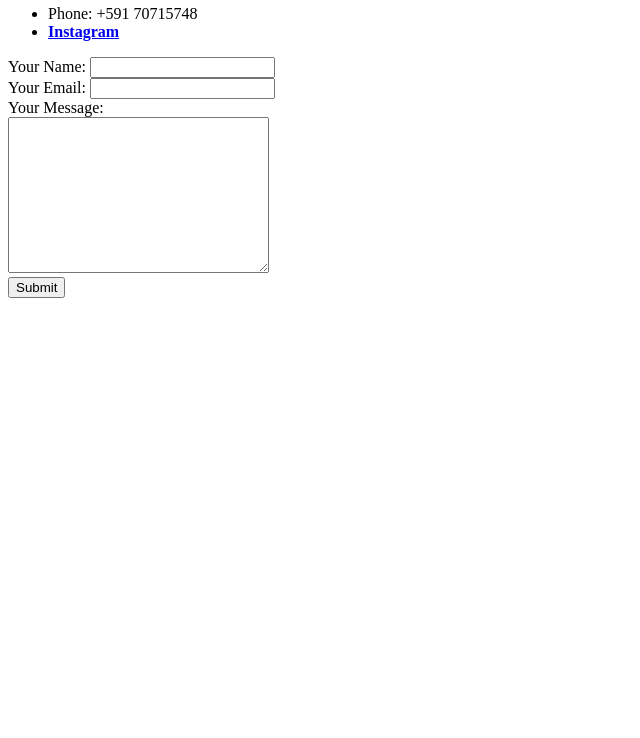
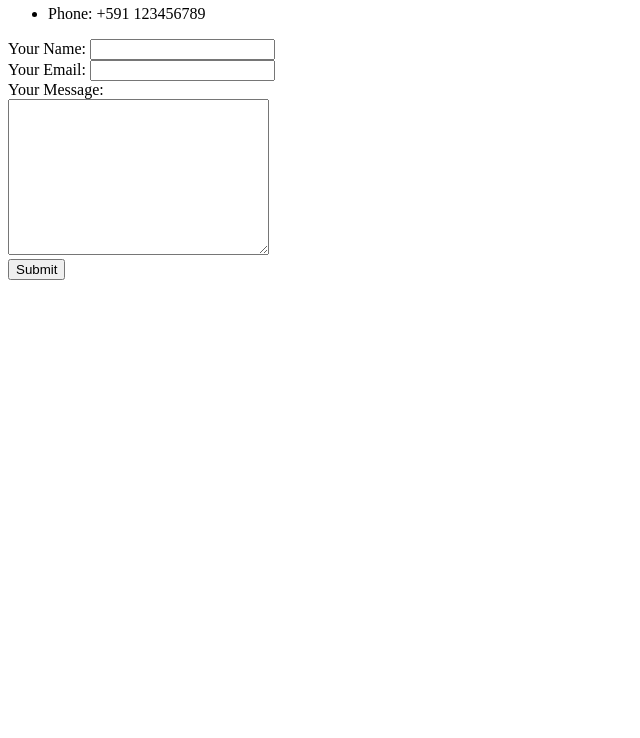
Before and after one commit to gabrielmercadop/cv, a plain HTML site: page contact_details.html in a window 1280 px wide. Shown: the part 62-800 px from the top of the page, without its empty margins (0-640 px from the left). Drawn offline with Linux system fonts and the light colour scheme.

Commit message:
Update contact_details.html

```diff
--- a/contact_details.html
+++ b/contact_details.html
@@ -9,8 +9,7 @@
 <body>
     <h2>Contact Details</h2>
     <ul>
-        <li>Phone: +591 70715748</li>
-        <li><strong><a href="https://www.instagram.com/gabomercado97/">Instagram</a></strong></li>
+        <li>Phone: +591 123456789</li>
     </ul>
 
     <form action="mailto:gabrielpythonlearn@gmail.com" method="post" enctype="text/plain">
```
